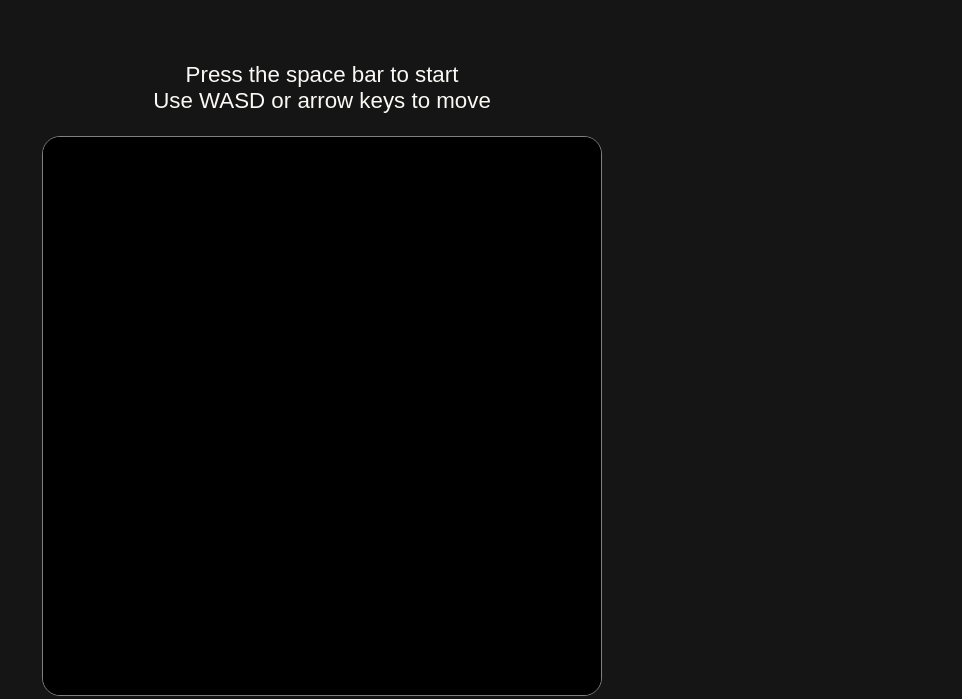
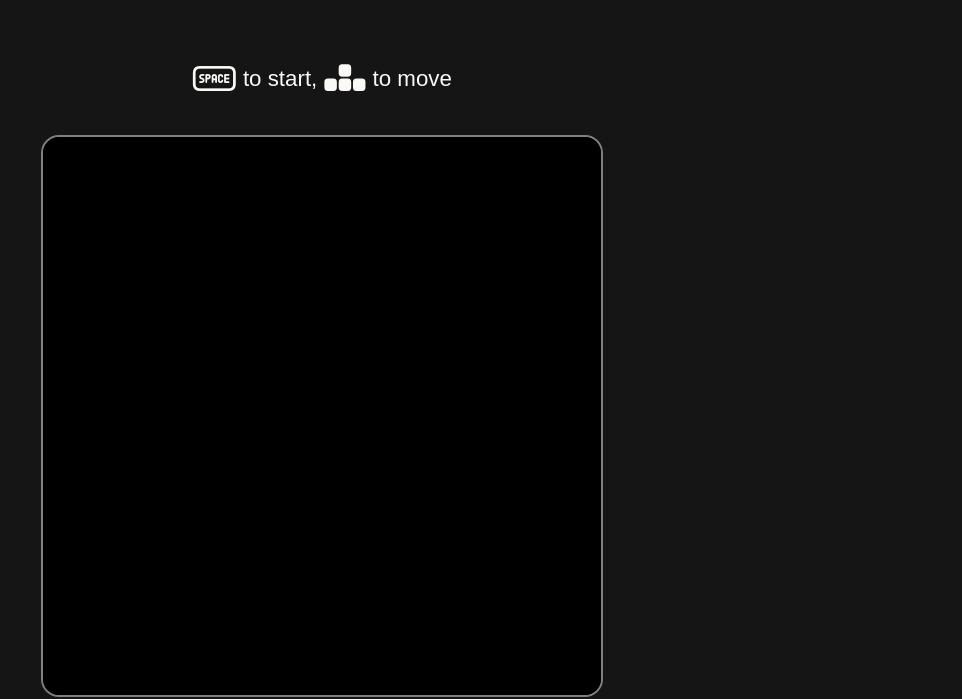
Before and after one commit to ColinGJohnson/maze-game, a website built with Vite: page index.html in a window 1280 px wide. Shown: the top 699 px of the page, without its empty margins (318-1280 px from the left). Built offline with nearby package versions, Linux system fonts and the light colour scheme.

Commit message:
Use Kenney.nl input prompt font for controls

```diff
--- a/src/modules/MazeRenderer.js
+++ b/src/modules/MazeRenderer.js
@@ -31,7 +31,10 @@ export default class MazeRenderer {
       this.drawPlayer(mazeGame.player);
     }
 
-    this.text.innerHTML = this.getTopText(mazeGame);
+    const topText = this.getTopText(mazeGame);
+    if (topText !== this.text.innerHTML) {
+      this.text.innerHTML = topText;
+    }
   }
 
   /**
@@ -126,23 +129,24 @@ export default class MazeRenderer {
 
   /**
    * @param {MazeGame} mazeGame - The maze game object containing game state information.
-   * @param {string} text - The default text to display if no game state text applies.
    * @returns {string} The text to display based on the current game state:
    *   - At start: Shows instructions to start and movement controls
    *   - During game: Shows elapsed time in seconds
    *   - At end: Shows completion time and restart instructions
    */
-  getTopText(mazeGame, text) {
+  getTopText(mazeGame) {
     if (mazeGame.gameState === GameState.START) {
-      text = "Press the space bar to start <br> Use WASD or arrow keys to move";
+      const spaceBar = '<span class="input-prompt">\u{E0C8}</span>';
+      const arrowKeys = '<span class="input-prompt">\u{E025}</span>';
+      return `${spaceBar} to start, ${arrowKeys} to move`;
     } else if (mazeGame.gameState === GameState.IN_GAME) {
       const currentTimeMs = new Date().getTime();
       const secondsPassed = (currentTimeMs - mazeGame.gameStartTimestamp) / 1000;
-      text = `<b>${secondsPassed.toFixed(2) + "s"}</b>`;
+      return `<b>${secondsPassed.toFixed(2) + "s"}</b>`;
     } else if (mazeGame.gameState === GameState.END) {
       const secondsPassed = (mazeGame.gameEndTimestamp - mazeGame.gameStartTimestamp) / 1000;
-      text = `Finished in <b style="color: #13EF0C">${secondsPassed.toFixed(2)}s</b><br>Press any key to restart`;
+      return `Finished in <b style="color: #13EF0C">${secondsPassed.toFixed(2)}s</b><br>Press any key to restart`;
     }
-    return text;
+    return "";
   }
 }
--- a/src/style.css
+++ b/src/style.css
@@ -1,3 +1,12 @@
+@font-face {
+  font-family: 'Kenney Input';
+  src: url('/kenney_input_keyboard_&_mouse.woff2') format('woff2'),
+       url('/kenney_input_keyboard_&_mouse.woff') format('woff');
+  font-weight: normal;
+  font-style: normal;
+  font-display: swap;
+}
+
 html, body {
   height: 100%;
   margin: 0;
@@ -21,7 +30,7 @@ main {
 }
 
 canvas#maze {
-  border: 1px solid gray;
+  border: 2px solid gray;
 }
 
 .game-text-container {
@@ -38,6 +47,12 @@ p#game-text {
   font-family: sans-serif;
   text-align: center;
   color: #FAF9F6;
+}
+
+span.input-prompt {
+  font-family: 'Kenney Input', sans-serif;
+  font-size: 4em;
+  vertical-align: sub;
 }
 
 /* Positions a link to the maze-game GitHub repo in the bottom right corner */
```
Also changed, not shown: README.md, public/kenney_input_keyboard_&_mouse.woff (added), public/kenney_input_keyboard_&_mouse.woff2 (added).
